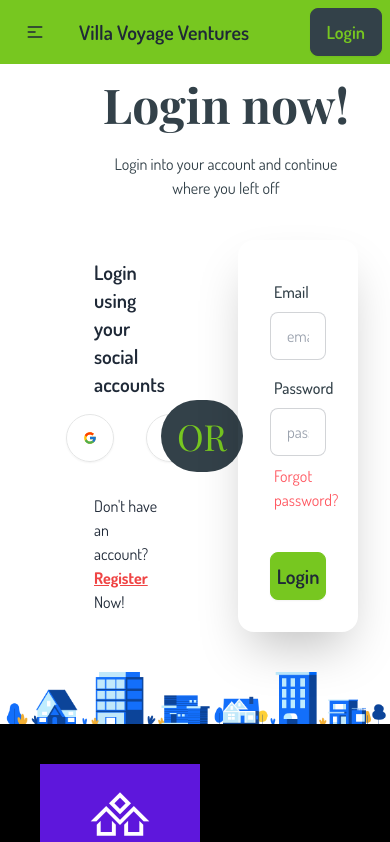
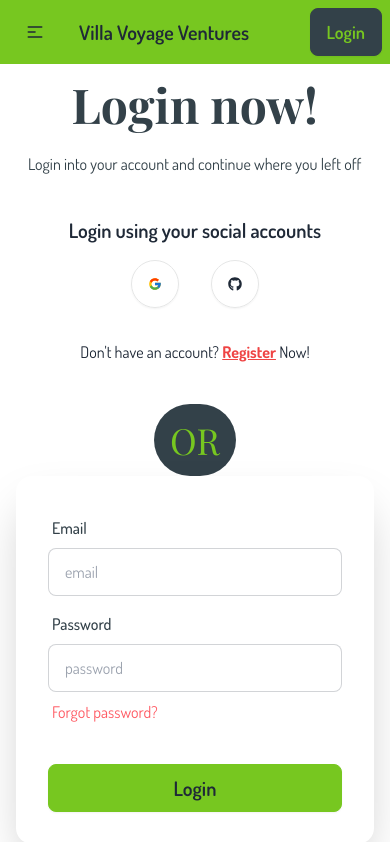
Before and after one commit to Shahriar-Hossain-Alvi/villa-voyage-ventures, a React (Vite) app: page /login in a window 390 px wide. Shown: the top 842 px of the page. Built offline with nearby package versions, Linux system fonts and the light colour scheme; no server answers; a web font is replaced by a local one.

Commit message:
log in page responsive done

```diff
--- a/src/Pages/Profile/Login.jsx
+++ b/src/Pages/Profile/Login.jsx
@@ -13,12 +13,13 @@ import Footer from "../Shared/Footer";
 import { Helmet } from "react-helmet-async";
 
 const Login = () => {
+    //get the location
     const location = useLocation();
     const navigate = useNavigate();
-    console.log('location in the login page', location);
 
     const { user, signInUser, googlePopUpSignIn, githubPopUpSignIn } = useContext(AuthContext);
 
+    //email-password sign in
     const handleLogin = e => {
         e.preventDefault();
         const form = new FormData(e.currentTarget);
@@ -99,23 +100,27 @@ const Login = () => {
 
     return (
         <div>
-             <Helmet>
+            <Helmet>
                 <title>Login | Villa Voyage Ventures</title>
             </Helmet>
 
             <Navbar></Navbar>
+
+
             <div>
                 <ToastContainer />
-                <div className="hero w-3/5 mx-auto">
+                <div className="hero w-full mx-auto">
                     <div className="hero-content flex-col w-full">
+                        {/* log in text */}
                         <div className="text-center animate__animated animate__zoomIn">
                             <h1 className="text-5xl font-bold font-playfairDisplay text-secondaryColor">Login now!</h1>
                             <p className="py-6 text-secondaryColor">Login into your account and continue where you left off</p>
                         </div>
 
-                        <div className="grid grid-cols-12 w-full gap-6">
-
-                            <div className="col-span-4 flex flex-col justify-center items-center animate__animated animate__backInLeft">
+                        {/* log in options */}
+                        <div className="grid lg:grid-cols-12 w-full lg:gap-6">
+                            {/* social log in */}
+                            <div className="lg:col-span-4 flex flex-col justify-center  items-center lg:items-end animate__animated animate__backInLeft mb-10 lg:mb-0">
                                 <h2 className="text-xl font-semibold mb-4">Login using your social accounts</h2>
                                 <div className="flex gap-8 mb-8">
                                     <div>
@@ -133,13 +138,13 @@ const Login = () => {
                                 <p>Don't have an account? <Link to="/register" className="underline text-red-500 font-bold">Register</Link> Now!</p>
                             </div>
 
-
-                            <div className="col-span-2 flex items-center justify-center">
+                            {/* Or */}
+                            <div className="lg:col-span-2 flex items-center justify-center">
                                 <h4 className="text-4xl font-playfairDisplay bg-secondaryColor text-primaryColor p-4 rounded-full animate__animated animate__flip">OR</h4>
                             </div>
 
-
-                            <div className="col-span-6 card shrink-0 w-full max-w-sm shadow-2xl animate__animated animate__backInRight">
+                            {/* email-password sign in */}
+                            <div className="lg:col-span-6 card shrink-0 w-full shadow-2xl animate__animated animate__backInRight">
                                 <form onSubmit={handleLogin} className="card-body =">
                                     <div className="form-control">
                                         <label className="label">
```
